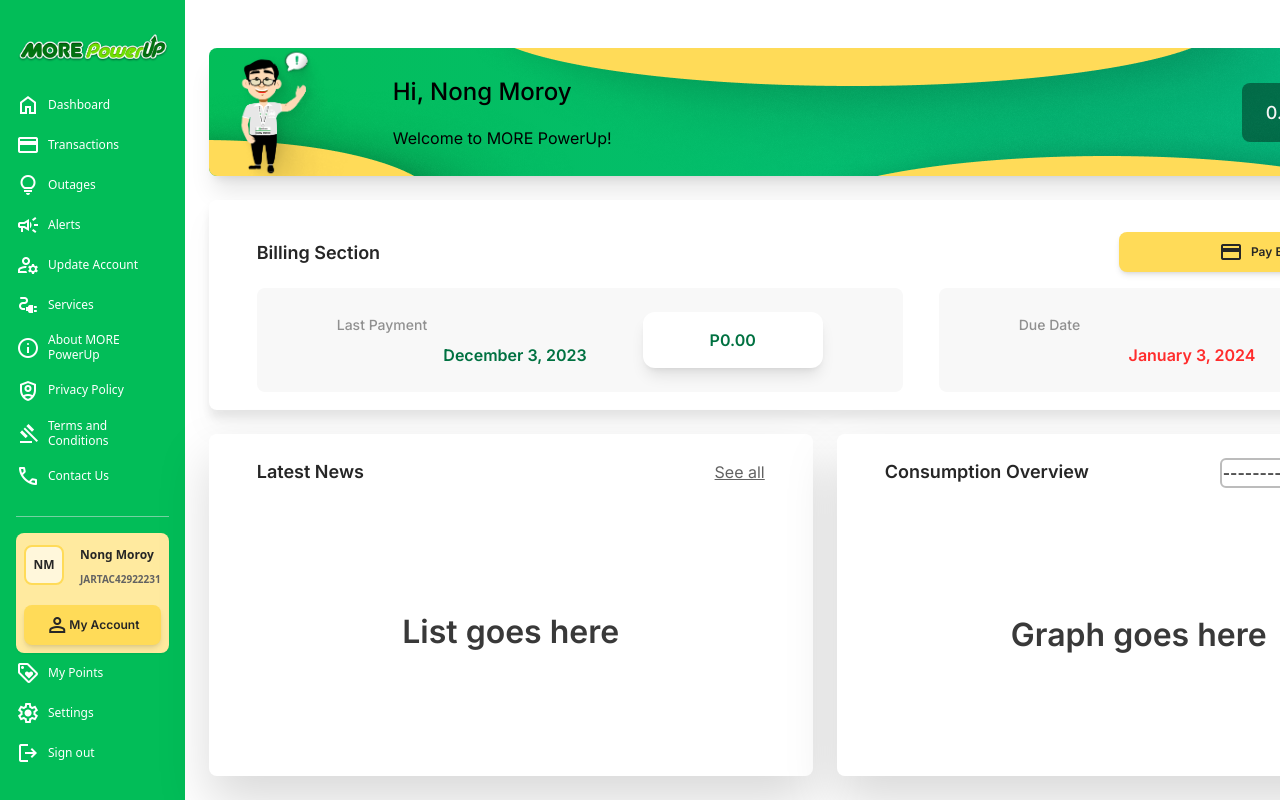
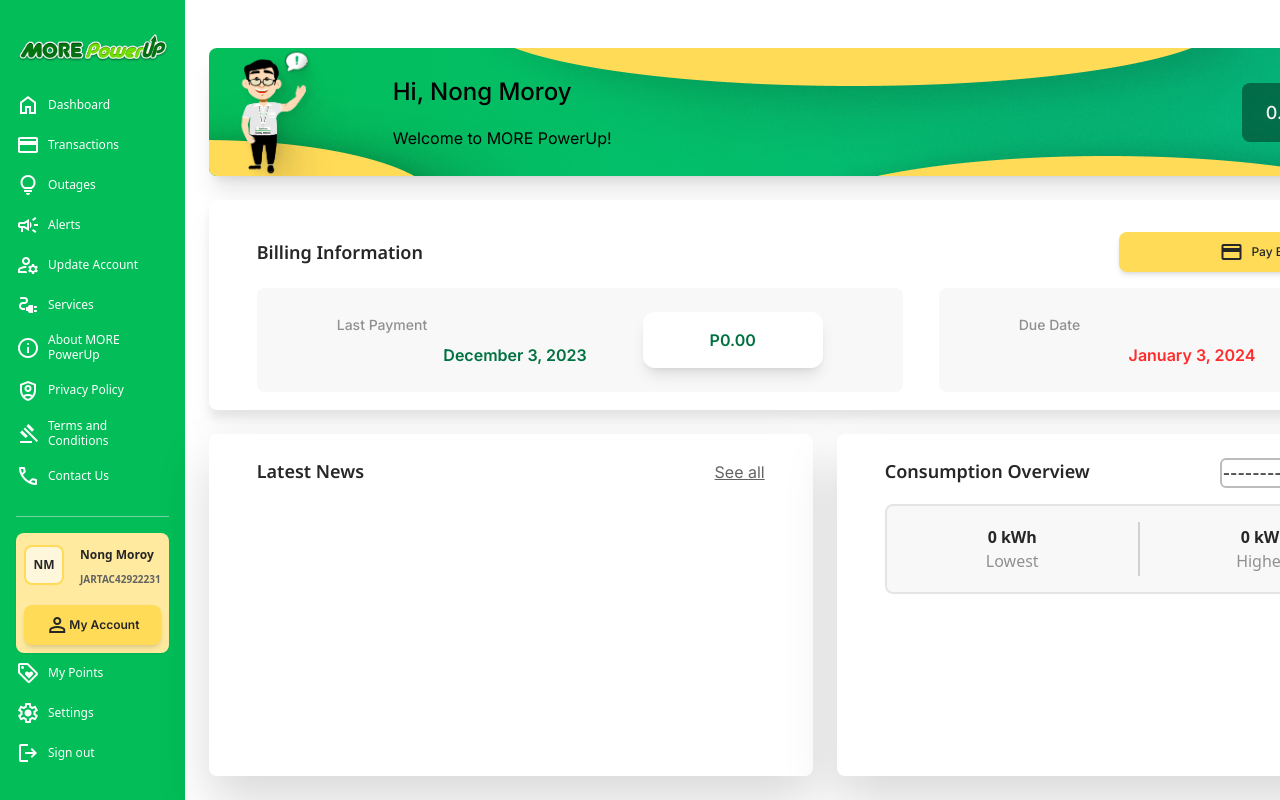
Before and after one commit to jlmartinez123/jlmartinez.github.io, a Next.js app: page /dashboard in a window 1280 px wide. Shown: the top 800 px of the page. Built offline with nearby package versions, Linux system fonts and the light colour scheme.

Commit message:
refactor: add statistics

```diff
--- a/src/app/dashboard/page.tsx
+++ b/src/app/dashboard/page.tsx
@@ -193,9 +193,9 @@
 
                     {/* Header */}
                     <div className="py-2 flex flex-row justify-between items-center">
-                        <h1 className="text-neutral-100 text-[18px] font-semibold">Billing Section</h1>
+                        <h1 className="text-neutral-100 text-[18px] font-semibold font-noto">Billing Information</h1>
 
-                        <button className="text-neutral-100 leading-[124%] text-[12px] p-2 font-semibold bg-mustard-100 flex items-center rounded-lg gap-2 py-2 px-[100px] bottom-0 shadow-md "> <span className="material-symbols-outlined">credit_card</span>Pay Bill </button>
+                        <button className="text-neutral-100 leading-[124%] text-[12px] p-2 font-medium bg-mustard-100 flex items-center rounded-lg gap-2 py-2 px-[100px] bottom-0 shadow-md "> <span className="material-symbols-outlined">credit_card</span>Pay Bill </button>
                     </div>
 
                     {/* Analytics */}
@@ -243,32 +243,59 @@
 
                         {/* Header */}
                         <div className="flex justify-between items-center">
-                            <text className="text-neutral-100 text-[18px] font-semibold"> Latest News</text>
+                            <text className="text-neutral-100 text-[18px] font-semibold font-noto"> Latest News</text>
 
                             <button className="underline text-neutral-400"> See all </button>
                         </div>
 
                         <div className="h-full flex justify-center items-center">
-                            <text className="text-neutral-200 font-semibold text-[32px]">List goes here</text>
+                            {/* <text className="text-neutral-200 font-semibold text-[32px]">List goes here</text> */}
                         </div>
 
 
                     </div>
 
                     {/* Consumption Overview box */}
-                    <div className="w-full bg-white drop-shadow-2xl py-6 px-12 rounded-lg h-full">
+                    <div className="w-full bg-white drop-shadow-2xl py-6 px-12 rounded-lg h-full flex flex-col gap-4">
 
                         {/* Header */}
                         <div className="flex justify-between">
-                            <text className="text-neutral-100 text-[18px] font-semibold"> Consumption Overview</text>
+                            <text className="text-neutral-100 text-[18px] font-semibold font-noto"> Consumption Overview</text>
 
                             <input type="month" className="border-2 rounded-md border-neutral-700"/>
 
                         </div>
 
-                        <div className="h-full flex justify-center items-center">
+                        {/* High and low */}
+                        <div className="w-full h-[90px] bg-neutral-1100 border-2 border-neutral-900 rounded-[8px] py-4">
 
-                            <text className="text-neutral-200 font-semibold text-[32px]">Graph goes here</text>
+                            <div className="h-full flex flex-row">
+                                <div className="flex flex-col w-full justify-center items-center h-full">
+
+                                    <text className="text-neutral-100 text-[16px] font-sans font-bold">0 kWh</text>
+
+                                    <text className="text-neutral-600 text-[16px] font-sans font-regular">Lowest</text>
+
+                                </div>
+
+                                {/* Vertical line */}
+                                <div className="h-full bg-neutral-800 px-[1px]"/>
+
+                                <div className="flex flex-col w-full justify-center items-center h-full">
+
+                                    <text className="text-neutral-100 text-[16px] font-sans font-bold">0 kWh</text>
+
+                                    <text className="text-neutral-600 text-[16px] font-sans font-regular">Highest</text>
+
+                                </div>
+
+                            </div>
+
+                        </div>
+
+                        <div className=" flex justify-center items-center">
+
+                            {/* <text className="text-neutral-200 font-semibold text-[32px]">Graph goes here </text> */}
 
                         </div>
 
--- a/src/app/globals.css
+++ b/src/app/globals.css
@@ -1,6 +1,10 @@
+@import url('https://fonts.googleapis.com/css2?family=Inter:wght@100..900&family=Noto+Sans:ital,wght@0,100..900;1,100..900&display=swap');
+
 @tailwind base;
 @tailwind components;
 @tailwind utilities;
+
+
 
 :root {
   --foreground-rgb: 0, 0, 0;
--- a/src/app/layout.tsx
+++ b/src/app/layout.tsx
@@ -5,7 +5,7 @@
 const inter = Inter({ subsets: ["latin"] });
 
 export const metadata: Metadata = {
-  title: "Create Next App",
+  title: "My First Web App",
   description: "Generated by create next app",
 };
 
--- a/tailwind.config.ts
+++ b/tailwind.config.ts
@@ -13,6 +13,11 @@
   ],
   theme: {
     extend: {
+      fontFamily:{
+       'noto' : ["Noto Sans", 'sans-serif'],
+       'inter': ["Inter", 'sans-serif']
+
+      },
       backgroundImage: {
         "gradient-radial": "radial-gradient(var(--tw-gradient-stops))",
         "gradient-conic":
@@ -54,10 +59,6 @@
           '300' : '#A4FFCE',
         },
       },
-      fontFamily:{
-
-
-      },
     },
   },
   plugins: [],
```
